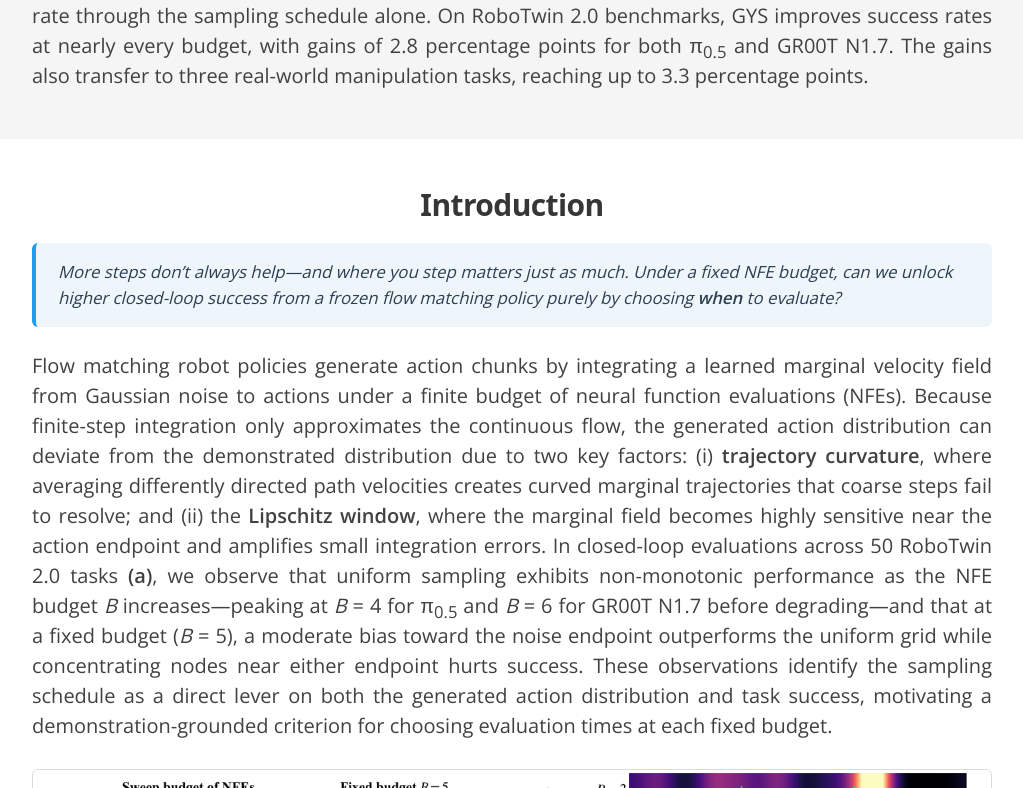
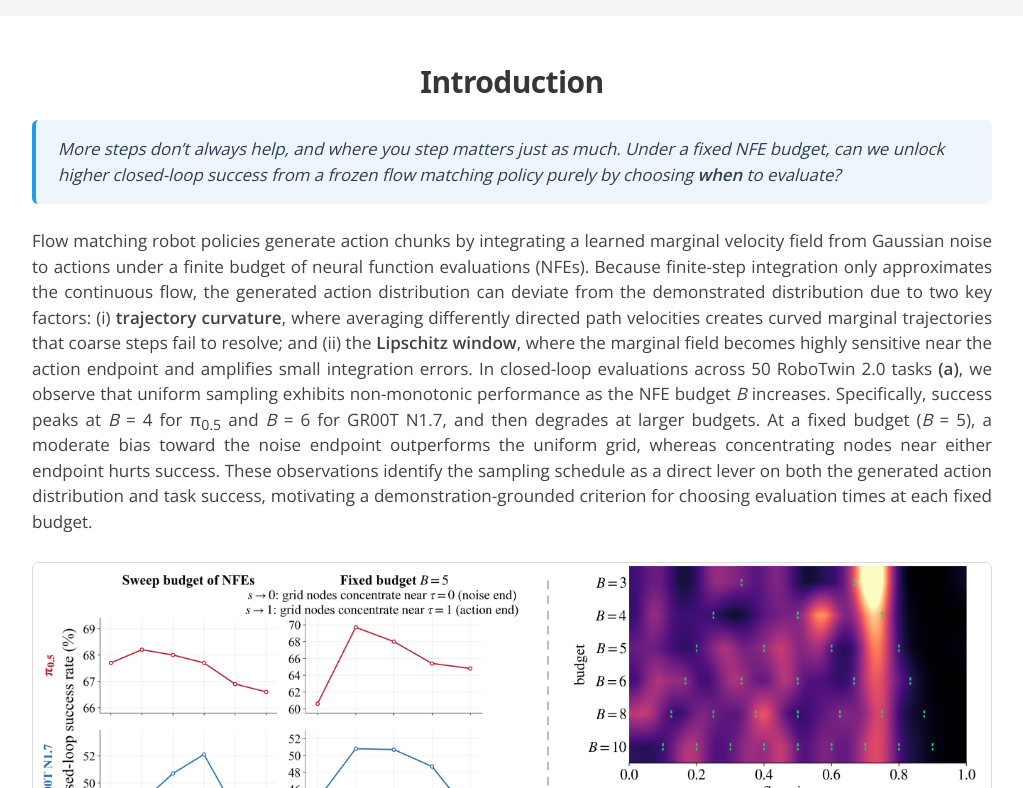
Before and after one commit to LichengYang03/GroundYourSteps.project, a plain HTML site: page index.html in a window 1280 px wide. Shown: the part 972-1760 px from the top of the page, without its empty margins (128-1151 px from the left). Drawn offline with nearby package versions, Linux system fonts and the light colour scheme; a web font is replaced by a local one.

Commit message:
Remove em-dashes, refine prose font size to 1.0625rem, and bust CSS cache

```diff
--- a/index.html
+++ b/index.html
@@ -4,7 +4,7 @@
   <meta charset="utf-8">
   <meta name="viewport" content="width=device-width, initial-scale=1">
   <title>Ground Your Steps: Optimizing Sampling Schedules in Flow Matching Robot Policies</title>
-  <link rel="stylesheet" href="./style.css">
+  <link rel="stylesheet" href="./style.css?v=2">
   <link rel="stylesheet" href="https://fonts.googleapis.com/css2?family=Google+Sans&amp;family=Open+Sans:wght@400;600&amp;display=swap">
 </head>
 <body>
@@ -53,7 +53,7 @@
     <section id="introduction">
       <h2>Introduction</h2>
       <p class="question-callout">
-        More steps don&rsquo;t always help&mdash;and where you step matters just as much.
+        More steps don&rsquo;t always help, and where you step matters just as much.
         Under a fixed NFE budget, can we unlock higher closed-loop success from a frozen flow matching policy
         purely by choosing <strong>when</strong> to evaluate?
       </p>
@@ -68,12 +68,12 @@
           (ii) the <strong>Lipschitz window</strong>, where the marginal field becomes highly sensitive near the
           action endpoint and amplifies small integration errors.
           In closed-loop evaluations across 50 RoboTwin 2.0 tasks <strong>(a)</strong>, we observe that uniform
-          sampling exhibits non-monotonic performance as the NFE budget <em>B</em> increases—peaking at
-          <em>B</em> = 4 for π<sub>0.5</sub> and <em>B</em> = 6 for GR00T N1.7 before degrading—and that at a
-          fixed budget (<em>B</em> = 5), a moderate bias toward the noise endpoint outperforms the uniform grid
-          while concentrating nodes near either endpoint hurts success. These observations identify the sampling
-          schedule as a direct lever on both the generated action distribution and task success, motivating a
-          demonstration-grounded criterion for choosing evaluation times at each fixed budget.
+          sampling exhibits non-monotonic performance as the NFE budget <em>B</em> increases. Specifically, success
+          peaks at <em>B</em> = 4 for π<sub>0.5</sub> and <em>B</em> = 6 for GR00T N1.7, and then degrades at
+          larger budgets. At a fixed budget (<em>B</em> = 5), a moderate bias toward the noise endpoint outperforms
+          the uniform grid, whereas concentrating nodes near either endpoint hurts success. These observations
+          identify the sampling schedule as a direct lever on both the generated action distribution and task
+          success, motivating a demonstration-grounded criterion for choosing evaluation times at each fixed budget.
         </p>
       </div>
       <figure class="teaser">
@@ -98,7 +98,7 @@
           endpoint <strong>(b)</strong> and brings the generated distribution closer to the demonstrations.
           Across 50 RoboTwin 2.0 tasks at 3 to 10 NFEs <strong>(d)</strong>, GYS raises mean closed-loop
           success from 67.5% to 70.3% for π<sub>0.5</sub> and from 49.2% to 52.0% for GR00T N1.7, and transfers
-          to three real-world manipulation tasks—all with model weights and inference cost untouched.
+          to three real-world manipulation tasks while leaving model weights and inference cost untouched.
         </p>
       </div>
     </section>
--- a/style.css
+++ b/style.css
@@ -34,7 +34,7 @@ a:focus-visible { outline: 3px solid #3273dc; outline-offset: 4px; }
 h2, h3 { text-align: center; font-family: var(--display); font-weight: 600; line-height: 1.2; }
 h2 { margin-bottom: 20px; font-size: 30px; letter-spacing: -.02em; }
 h3 { margin: 24px 0 12px; font-size: 22px; }
-.prose { text-align: justify; color: #414141; font-size: 1.25rem; }
+.prose { text-align: justify; color: #414141; font-size: 1.0625rem; }
 .prose sub { line-height: 0; }
 .prose p + p { margin-top: 1em; }
 .prose:empty { min-height: 3em; }
```
